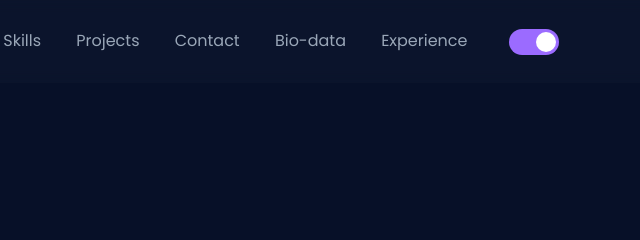
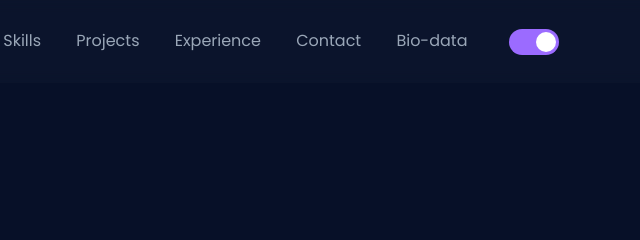
Before and after one commit to Ujwalashetty18/Ujwala_resume, a plain HTML site: page index.html in a window 1280 px wide. Shown: the top 240 px of the page, 436-1076 px from the left. Drawn offline with nearby package versions, Linux system fonts and the light colour scheme; animation ran at ten frames a second.

Commit message:
Minor update

```diff
--- a/index.html
+++ b/index.html
@@ -30,13 +30,11 @@
         <li><a href="about.html">About Me</a></li>
         <li><a href="skills.html">Skills</a></li>
         <li><a href="projects.html">Projects</a></li>
+        <li><a href="experience-certificate.html">Experience</a>
+        </li>
         <li><a href="contact.html">Contact</a></li>
         <li><a href="biodata.html">Bio-data</a></li>
-        <li>
-            <a href="experience-certificate.html">
-              Experience
-            </a>
-          </li>
+
       </ul>
 
       <label class="theme-switch" title="Toggle theme">
```
Also changed, not shown: biodata.html (+1 -1 lines).
